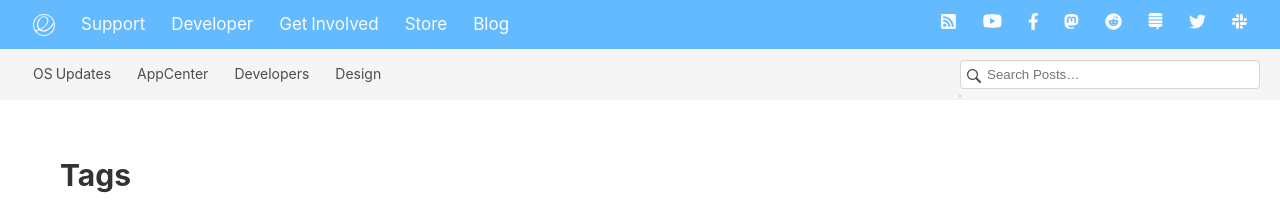
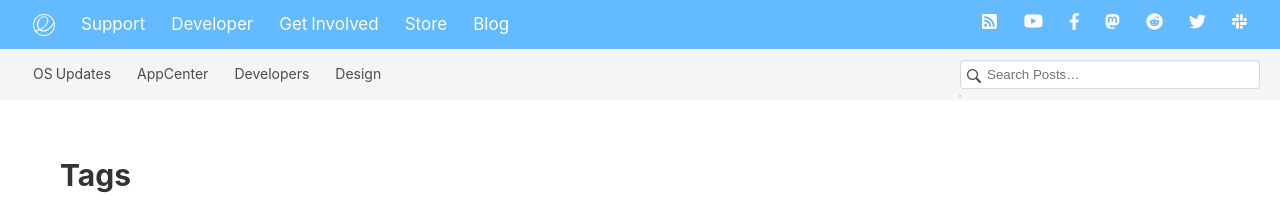
Before and after one commit to elementary/blog-template, a Jekyll site: the page built from tags.md, in a window 1280 px wide. Shown: the top 203 px of the page. Built offline with Jekyll 4.4.1, drawn with Linux system fonts in a browser that asks for light colours; our own code applies the rules of GitHub Pages for plain Markdown files.

Commit message:
Nav: remove StackExchange to fix #62

```diff
--- a/_includes/nav.html
+++ b/_includes/nav.html
@@ -31,10 +31,6 @@
 
       <li><a href="https://www.reddit.com/r/elementaryos" target="_blank" rel="noopener" title="Reddit">
         {% include svg/reddit.svg %}
-      </a></li>
-
-      <li><a href="https://elementaryos.stackexchange.com" target="_blank" rel="noopener" title="StackExchange">
-        {% include svg/stack-exchange.svg %}
       </a></li>
 
       <li><a href="https://twitter.com/elementary" target="_blank" rel="noopener" title="Twitter">
```
Also changed, not shown: _includes/svg/stack-exchange.svg (deleted).
